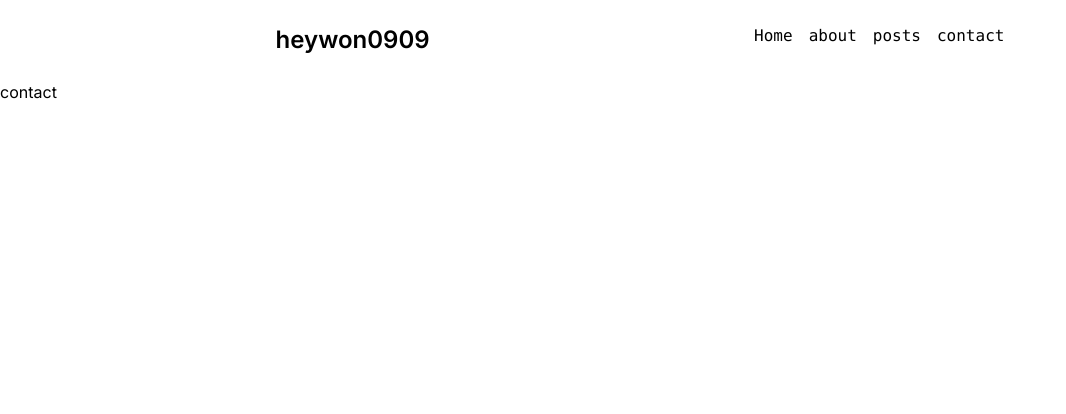
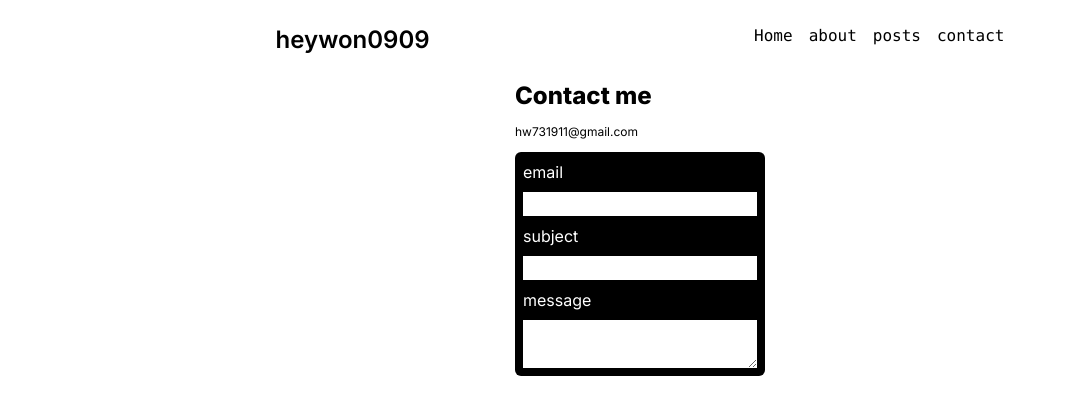
Before and after one commit to heywon0909/heywon0909-blog, a Next.js app: page /contact in a window 1280 px wide. Shown: the top 414 px of the page, without its empty margins (0-1066 px from the left). Built offline with nearby package versions, Linux system fonts and the light colour scheme.

Commit message:
feat: contact page create

```diff
--- a/src/app/contact/page.tsx
+++ b/src/app/contact/page.tsx
@@ -1,3 +1,20 @@
 export default function page() {
-  return <div>contact</div>;
+  return (
+    <div className="w-full h-full flex justify-center items-center">
+      <div className="">
+        <div className="gap-3 flex flex-col">
+          <h1 className="text-2xl font-extrabold">Contact me</h1>
+          <span className="text-xs">hw731911@gmail.com</span>
+          <div className="w-full h-full  flex flex-col bg-black p-2 text-white rounded-md gap-2">
+            <label htmlFor="email">email</label>
+            <input type="text" id="email" name="email" />
+            <label htmlFor="subject">subject</label>
+            <input type="text" id="subject" name="subject" />
+            <label htmlFor="message">message</label>
+            <textarea id="message" name="message" />
+          </div>
+        </div>
+      </div>
+    </div>
+  );
 }
```
